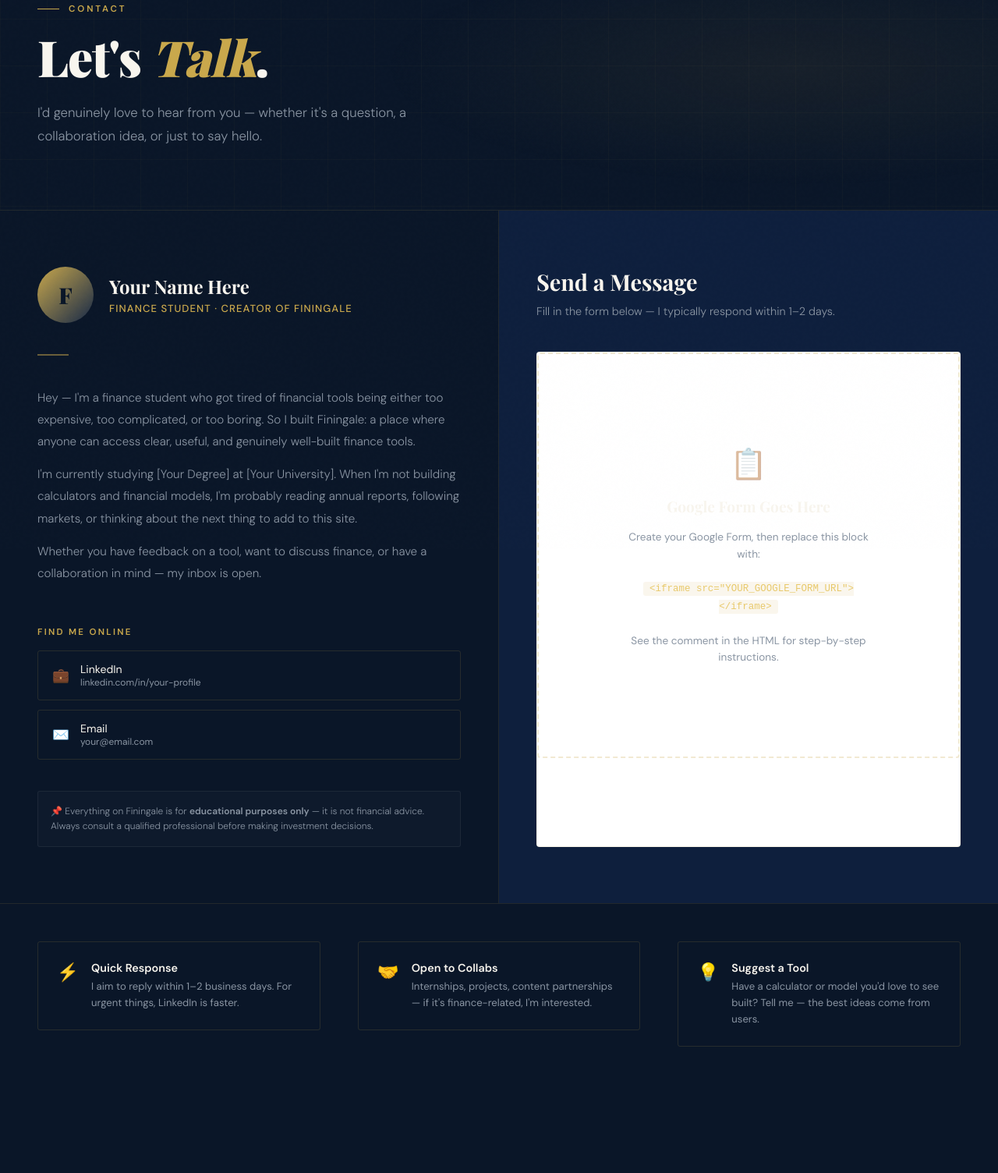
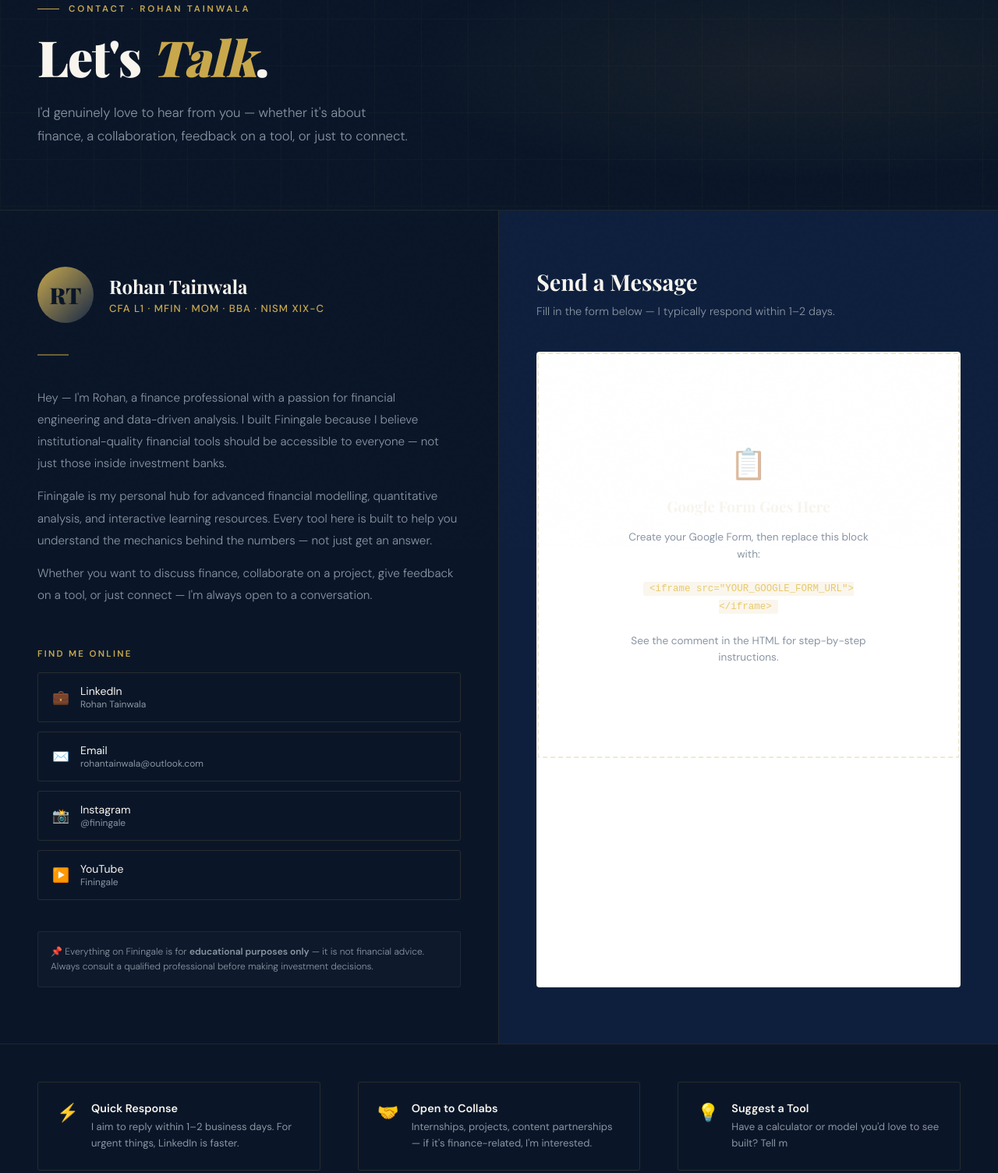
Before and after one commit to RohanTainwala/Finingale, a plain HTML site: page finingale-letstalk.html in a window 1280 px wide. Shown: the part 96-1600 px from the top of the page at 78% size. Before the commit the page ends 1486 px from the top, so only its background shows below. Drawn offline with nearby package versions, Linux system fonts and the light colour scheme; a web font is replaced by a local one.

Commit message:
Update finingale-letstalk.html

```diff
--- a/finingale-letstalk.html
+++ b/finingale-letstalk.html
@@ -261,10 +261,10 @@
 <!-- ── HERO ── -->
 <div class="hero">
   <div class="hero-grid-lines"></div>
-  <div class="hero-label">Contact</div>
+  <div class="hero-label">Contact · Rohan Tainwala</div>
   <h1 class="hero-title">Let's <em>Talk</em>.</h1>
   <p class="hero-sub">
-    I'd genuinely love to hear from you — whether it's a question, a collaboration idea, or just to say hello.
+    I'd genuinely love to hear from you — whether it's about finance, a collaboration, feedback on a tool, or just to connect.
   </p>
 </div>
 
@@ -275,11 +275,10 @@
   <div class="bio-side">
 
     <div style="display:flex; gap:20px; align-items:center;">
-      <div class="bio-avatar">F</div>  <!-- Replace F with your initial -->
+      <div class="bio-avatar">RT</div>
       <div>
-        <div class="bio-name">Your Name Here</div>
-        <!-- ↑ Replace with your actual name -->
-        <div class="bio-role">Finance Student · Creator of Finingale</div>
+        <div class="bio-name">Rohan Tainwala</div>
+        <div class="bio-role">CFA L1 · MFin · MoM · BBA · NISM XIX-C</div>
       </div>
     </div>
 
@@ -287,41 +286,51 @@
 
     <div class="bio-body">
       <p>
-        Hey — I'm a finance student who got tired of financial tools being either too expensive, too complicated, or too boring. So I built Finingale: a place where anyone can access clear, useful, and genuinely well-built finance tools.
+        Hey — I'm Rohan, a finance professional with a passion for financial engineering and data-driven analysis. I built Finingale because I believe institutional-quality financial tools should be accessible to everyone — not just those inside investment banks.
       </p>
       <p>
-        <!-- ↓ Personalise this paragraph with your own story -->
-        I'm currently studying [Your Degree] at [Your University]. When I'm not building calculators and financial models, I'm probably reading annual reports, following markets, or thinking about the next thing to add to this site.
+        Finingale is my personal hub for advanced financial modelling, quantitative analysis, and interactive learning resources. Every tool here is built to help you understand the mechanics behind the numbers — not just get an answer.
       </p>
       <p>
-        Whether you have feedback on a tool, want to discuss finance, or have a collaboration in mind — my inbox is open.
+        Whether you want to discuss finance, collaborate on a project, give feedback on a tool, or just connect — I'm always open to a conversation.
       </p>
     </div>
 
     <div>
       <div class="connect-label">Find Me Online</div>
       <div class="connect-links">
-        <a href="YOUR_LINKEDIN_URL" target="_blank" class="connect-link">
-          <!-- ↑ Replace YOUR_LINKEDIN_URL with your actual LinkedIn profile URL -->
+        <a href="http://www.linkedin.com" target="_blank" class="connect-link">
           <span class="connect-link-icon">💼</span>
           <div class="connect-link-text">
             LinkedIn
-            <span class="connect-link-handle">linkedin.com/in/your-profile</span>
-            <!-- ↑ Replace with your LinkedIn handle -->
+            <span class="connect-link-handle">Rohan Tainwala</span>
           </div>
           <span class="connect-link-arr">→</span>
         </a>
-        <a href="YOUR_EMAIL_MAILTO" class="connect-link">
-          <!-- ↑ Replace with: mailto:youremail@example.com -->
+        <a href="mailto:rohantainwala@outlook.com" class="connect-link">
           <span class="connect-link-icon">✉️</span>
           <div class="connect-link-text">
             Email
-            <span class="connect-link-handle">your@email.com</span>
-            <!-- ↑ Replace with your email -->
+            <span class="connect-link-handle">rohantainwala@outlook.com</span>
           </div>
           <span class="connect-link-arr">→</span>
         </a>
-        <!-- Add more links here if needed — Twitter, GitHub, etc. -->
+        <a href="http://www.instagram.com" target="_blank" class="connect-link">
+          <span class="connect-link-icon">📸</span>
+          <div class="connect-link-text">
+            Instagram
+            <span class="connect-link-handle">@finingale</span>
+          </div>
+          <span class="connect-link-arr">→</span>
+        </a>
+        <a href="http://www.youtube.com" target="_blank" class="connect-link">
+          <span class="connect-link-icon">▶️</span>
+          <div class="connect-link-text">
+            YouTube
+            <span class="connect-link-handle">Finingale</span>
+          </div>
+          <span class="connect-link-arr">→</span>
+        </a>
       </div>
     </div>
 
@@ -396,10 +405,4 @@
     <div class="response-card-icon">💡</div>
     <div>
       <div class="response-card-title">Suggest a Tool</div>
-      <div class="response-card-text">Have a calculator or model you'd love to see built? Tell me — the best ideas come from users.</div>
-    </div>
-  </div>
-</div>
-
-</body>
-</html>
+      <div class="response-card-text">Have a calculator or model you'd love to see built? Tell m
```
